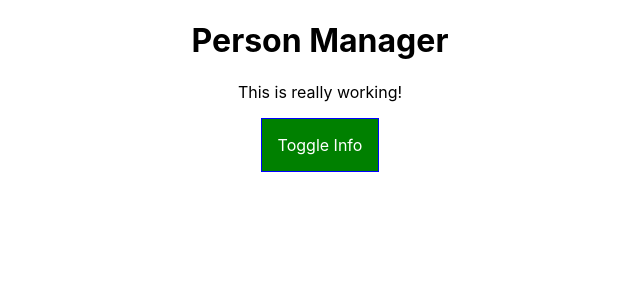
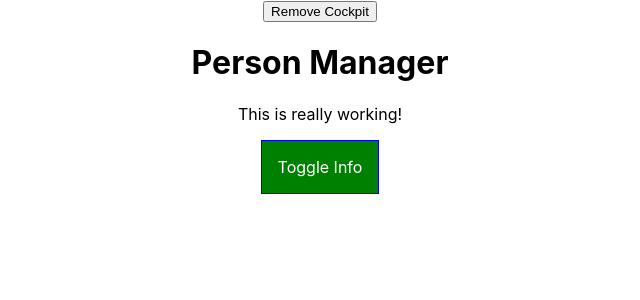
Before and after one commit to evtimov-ptr/React-App, a React app: page / in a window 1280 px wide. Shown: the top 300 px of the page, without its empty margins (320-960 px from the left). Built offline with nearby package versions, Linux system fonts and the light colour scheme.

Commit message:
Now able to remove cockpit

```diff
--- a/src/components/Cockpit/Cockpit.js
+++ b/src/components/Cockpit/Cockpit.js
@@ -1,15 +1,18 @@
-import React, {useEffect} from 'react';
+import React, { useEffect } from 'react';
 import './Cockpit.css';
 
 
 const cockpit = props => {
-    useEffect(() => {
+  useEffect(() => {
       console.log('[Cockpit.js] useEffect');
 
       setTimeout(() => {
         alert('Saved data to cloud!');
       }, 1000);
-    }, [props.persons]);
+      return () => {
+        console.log('[Cockpit.js] cleanup work in useEffect');
+      };
+    }, []);
 
 
     const assignedClasses = [];
--- a/src/containers/App.js
+++ b/src/containers/App.js
@@ -18,7 +18,8 @@ class App extends Component {
        { id: '2SASDv4nRuRkU2y', name: 'Stephanie', age: 26}
     ],
     otherState: 'test',
-    showPersons: false
+    showPersons: false,
+    showCockpit: true
   };
 
   static getDerivedStateFromProps(props, state) {
@@ -75,11 +76,13 @@ class App extends Component {
     }
     return (
       <div className="App">
-      <Cockpit
+      <button onclick={() => {this.setState({showCockpit: false})}}>Remove Cockpit</button>
+      {this.state.showCockpit ?<Cockpit
       title={this.props.appTitle}
       showPersons={this.state.showPersons}
       persons={this.state.persons}
       clicked={this.togglePersonsHandler} />
+      : null}
       {persons}
       </div>
    );
```
